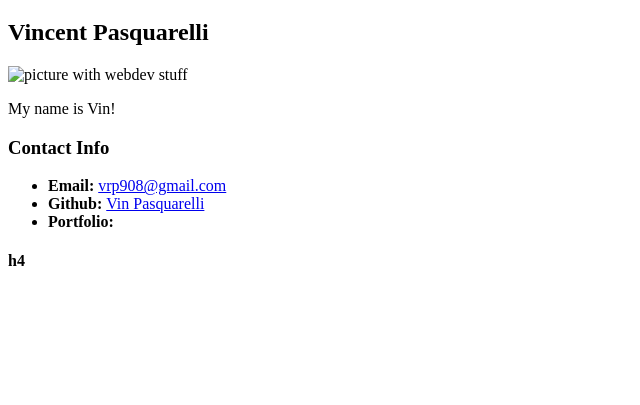
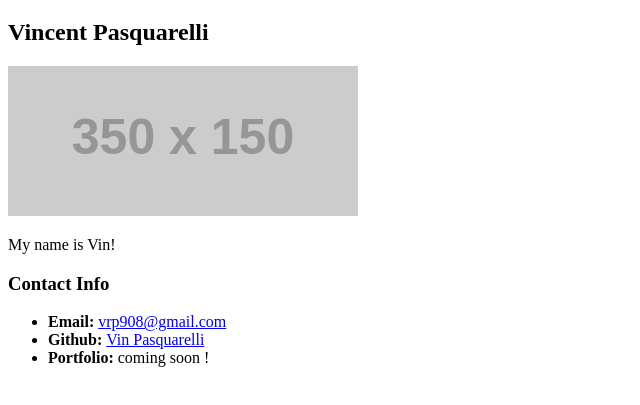
Before and after one commit to vpasquar/playin-with-git, a plain HTML site: page index.html in a window 1280 px wide. Shown: the part 61-466 px from the top of the page, without its empty margins (0-640 px from the left). Drawn offline with Linux system fonts and the light colour scheme; placeholder pictures from the web are drawn by us.

Commit message:
third update

```diff
--- a/index.html
+++ b/index.html
@@ -9,7 +9,7 @@
     <h1> Student Bio</h1>
     <h2> Vincent Pasquarelli</h2>
 
-        <img src="FullStack-Image.jpg" Alt="picture with webdev stuff" >
+        <img src="http://via.placeholder.com/350x150" Alt="placeholder image" >
 
 		<p>  My name is Vin! </p>
 
@@ -21,15 +21,9 @@
 
             <li><strong> Github:    </strong> <a href="https://github.com/vpasquar"> Vin Pasquarelli </a> </li>
 
-            <li><strong> Portfolio: </strong> </li>
+            <li><strong> Portfolio: </strong> coming soon ! </li>
 
         </ul>
 
-
-    <h4> h4</h4>
-
-
-
-
 </body>
 </html>
```
